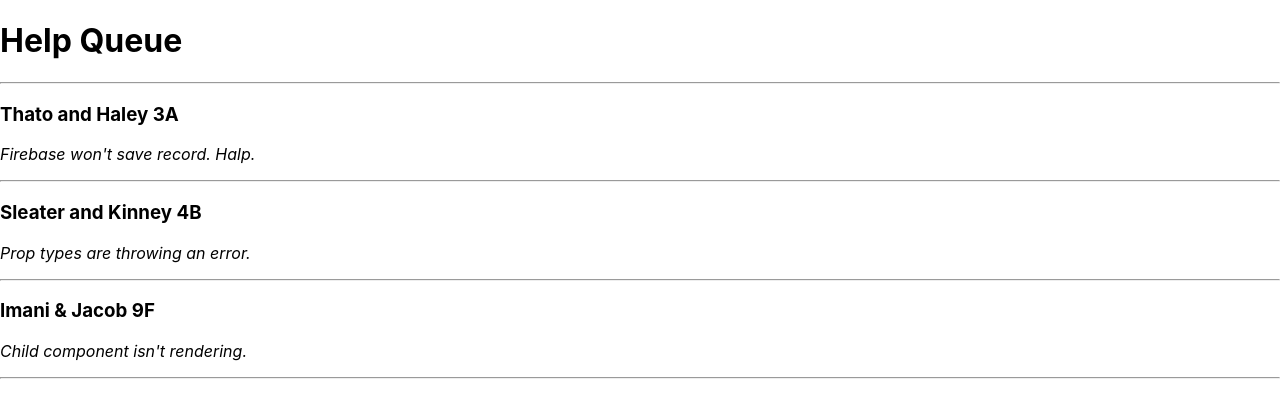
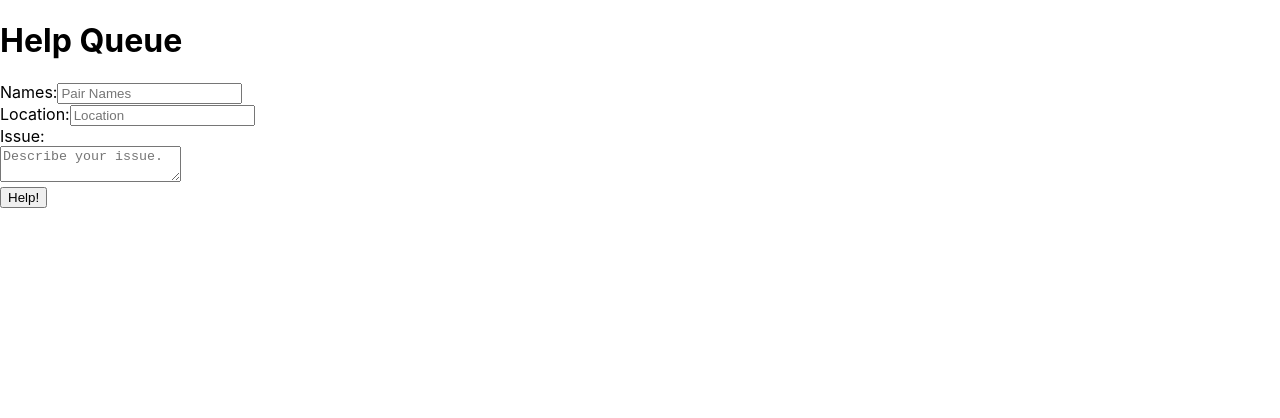
Before and after one commit to wrunion/help-queue-redux-refactor, a React (Create React App) app: page / in a window 1280 px wide. Shown: the top 418 px of the page. Built offline with nearby package versions, Linux system fonts and the light colour scheme.

Commit message:
Add working form component.

```diff
--- a/src/components/NewTicketForm.js
+++ b/src/components/NewTicketForm.js
@@ -1,34 +1,45 @@
 import React from "react";
 import { v4 } from 'uuid';
+import PropTypes from "prop-types";
 
-
-function NewTicketForm(){
+function NewTicketForm(props){
 
   function handleNewTicketFormSubmission(event) {
     event.preventDefault();
-    console.log(event.target.names.value);
-    console.log(event.target.location.value);
-    console.log(event.target.issue.value);
+    props.onNewTicketCreation({names: event.target.names.value, location: event.target.location.value, issue: event.target.issue.value, id: v4()});
   }
 
   return (
     <React.Fragment>
       <form onSubmit={handleNewTicketFormSubmission}>
-        <input
+        <div><label>Names:
+          <input
           type='text'
           name='names'
           placeholder='Pair Names' />
+          </label>
+        </div>
+        <div><label>Location:
         <input
           type='text'
           name='location'
           placeholder='Location' />
+          </label>
+        </div>
+        <div><label>Issue: <br />
         <textarea
           name='issue'
           placeholder='Describe your issue.' />
+        </label>
+        </div>
         <button type='submit'>Help!</button>
       </form>
     </React.Fragment>
   );
 }
 
+NewTicketForm.propTypes = {
+  onNewTicketCreation: PropTypes.func
+};
+
 export default NewTicketForm;
--- a/src/components/TicketControl.js
+++ b/src/components/TicketControl.js
@@ -7,7 +7,7 @@ class TicketControl extends React.Component {
   constructor(props) {
     super(props);
     this.state = {
-      formVisibleOnPage: false,
+      formVisibleOnPage: true,
       masterTicketList: [
         {
           names: 'Thato and Haley',
@@ -28,6 +28,11 @@ class TicketControl extends React.Component {
     };
   }
 
+  handleAddingNewTicketToList = (newTicket) => {
+    const newMasterTicketList = this.state.masterTicketList.concat(newTicket);
+    this.setState({masterTicketList: newMasterTicketList,
+                  formVisibleOnPage: false });
+  }
 
   render(){
     let currentlyVisibleState = null;
```
